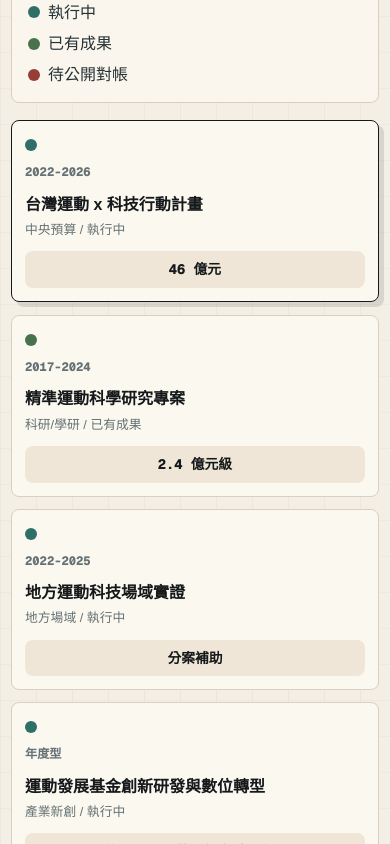
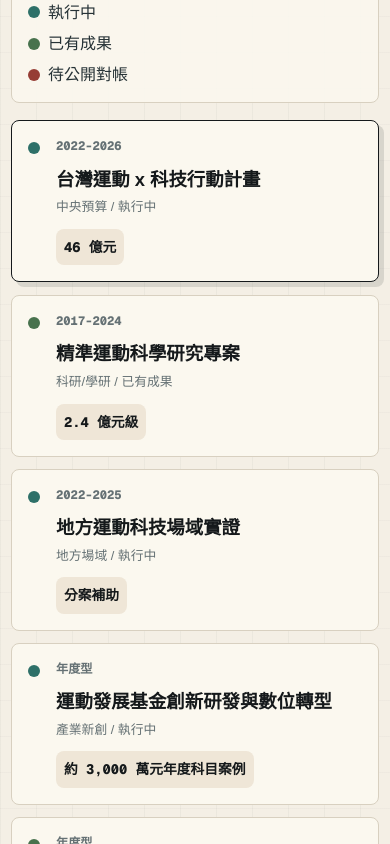
Before and after one commit to doublemoreart-dotcom/sporttech, a Next.js app: page / in a window 390 px wide. Shown: the part 1460-2304 px from the top of the page. Built offline with nearby package versions, Linux system fonts and the light colour scheme.

Commit message:
stack workbench content vertically

```diff
--- a/app/globals.css
+++ b/app/globals.css
@@ -176,7 +176,7 @@ h1 {
 .workbench {
   display: grid;
   gap: 18px;
-  grid-template-columns: 310px minmax(0, 1fr) 310px;
+  grid-template-columns: minmax(0, 1fr);
   align-items: start;
 }
 
@@ -247,9 +247,13 @@ h1 {
   color: var(--foreground);
   display: grid;
   gap: 12px;
-  grid-template-columns: 16px 110px minmax(0, 1fr) 110px;
-  min-height: 86px;
-  padding: 13px;
+  grid-template-areas:
+    "dot year"
+    ". title"
+    ". amount";
+  grid-template-columns: 16px minmax(0, 1fr);
+  min-height: 0;
+  padding: 16px;
   text-align: left;
   transition:
     border-color 160ms ease,
@@ -266,6 +270,7 @@ h1 {
 }
 
 .lane > .stage-dot {
+  grid-area: dot;
   margin-top: 5px;
 }
 
@@ -273,11 +278,17 @@ h1 {
   color: var(--muted);
   font-size: 0.76rem;
   font-weight: 800;
+  grid-area: year;
+}
+
+.lane > span:nth-child(3) {
+  grid-area: title;
 }
 
 .lane strong {
   color: var(--ink);
   display: block;
+  font-size: 1.15rem;
   line-height: 1.35;
 }
 
@@ -295,8 +306,10 @@ h1 {
   color: var(--ink);
   font-size: 0.86rem;
   font-weight: 800;
+  grid-area: amount;
+  justify-self: start;
   padding: 8px;
-  text-align: center;
+  text-align: left;
 }
 
 .stage-dot {
@@ -332,7 +345,7 @@ h1 {
 }
 
 .detail-panel {
-  min-height: 430px;
+  min-height: 0;
 }
 
 .detail-header {
@@ -564,8 +577,7 @@ li {
 }
 
 @media (max-width: 1040px) {
-  .masthead,
-  .workbench {
+  .masthead {
     grid-template-columns: 1fr;
   }
 
@@ -584,8 +596,7 @@ li {
   }
 
   .metrics,
-  .flow-diagram,
-  .lane {
+  .flow-diagram {
     grid-template-columns: 1fr;
   }
 
```
Also changed, not shown: 1 other file (tests, documents, lock files or other folders).
